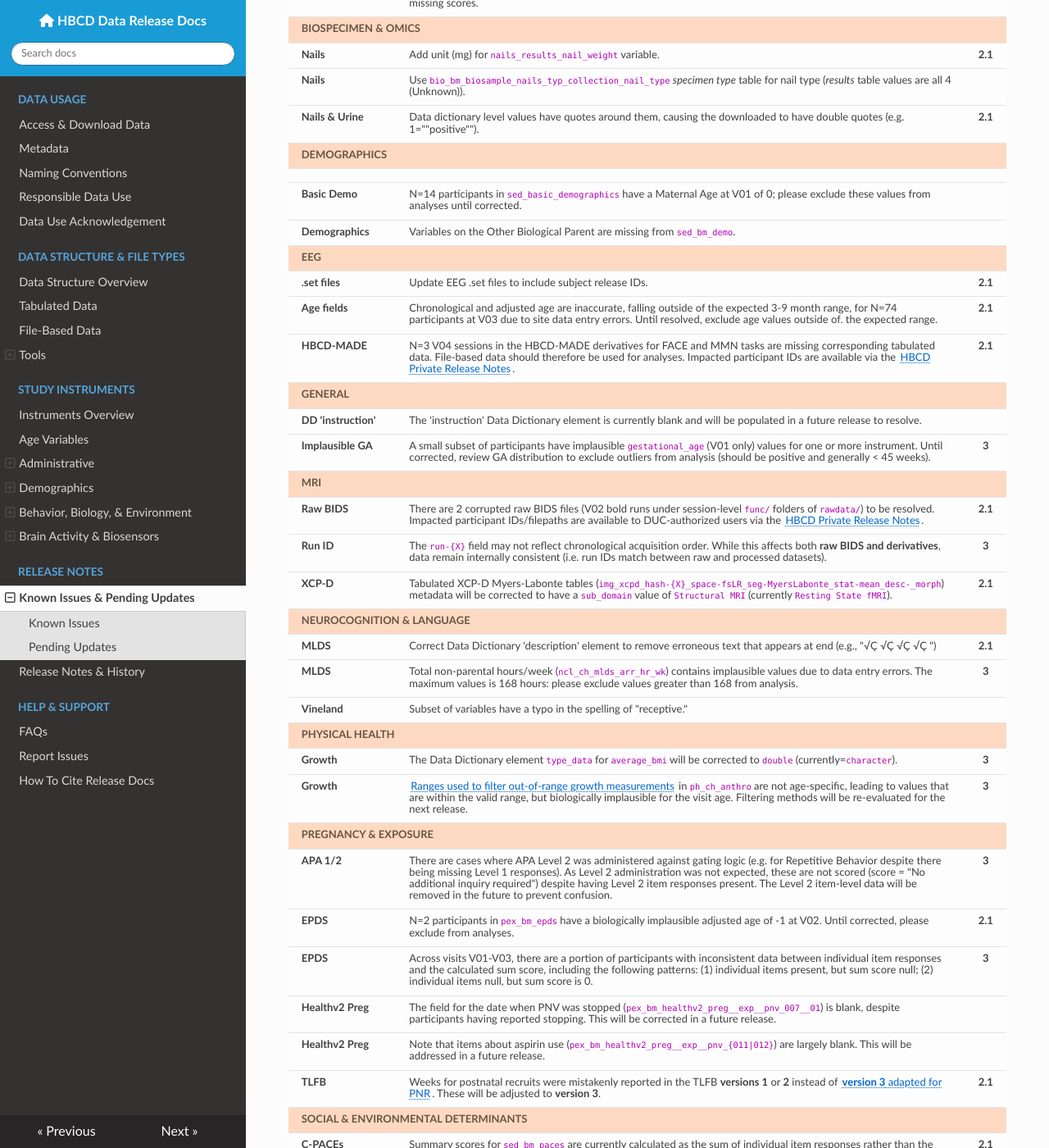
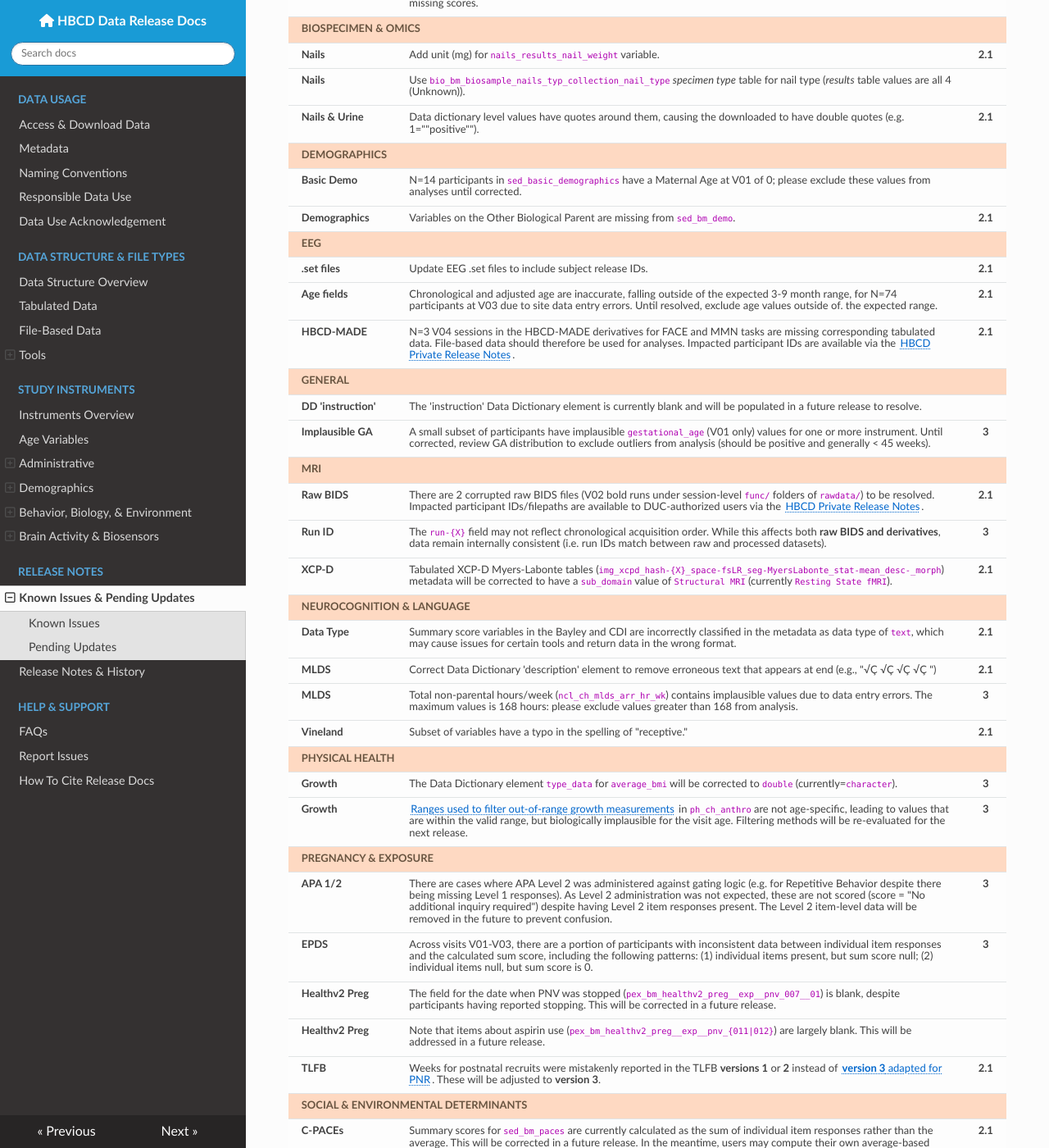
Before and after one commit to nbdc-datahub/hbcd-docs, an MkDocs documentation site: the page built from docs/changelog/issues-updates.md, in a window 1280 px wide and 1400 px high, scrolled down 837 px. Shown: the whole window at 82% size. Built offline with MkDocs 1.6.1, drawn with Linux system fonts in a browser that asks for light colours; nearby versions of some CDN libraries; some of the changed text lies outside the part shown.

```diff
--- a/docs/changelog/issues-updates.md
+++ b/docs/changelog/issues-updates.md
@@ -88,11 +88,6 @@
 </tr>
 <tr class="domain-row-issue"><td colspan="4"><strong>DEMOGRAPHICS</strong></td></tr>
 <tr>
-<td class='table-cell' style='font-weight: bold;'></td>
-<td style='word-wrap: break-word; white-space: normal;'></td>
-<td style='text-align: center; font-weight: bold;'></td>
-</tr>
-<tr>
 <td class='table-cell' style='font-weight: bold;'>Basic Demo</td>
 <td style='word-wrap: break-word; white-space: normal;'>N=14 participants in <code>sed_basic_demographics</code> have a Maternal Age at V01 of 0; please exclude these values from analyses until corrected.</td>
 <td style='text-align: center; font-weight: bold;'></td>
@@ -100,7 +95,7 @@
 <tr>
 <td class='table-cell' style='font-weight: bold;'>Demographics</td>
 <td style='word-wrap: break-word; white-space: normal;'>Variables on the Other Biological Parent are missing from <code>sed_bm_demo</code>.</td>
-<td style='text-align: center; font-weight: bold;'></td>
+<td style='text-align: center; font-weight: bold;'>2.1</td>
 </tr>
 <tr class="domain-row-issue"><td colspan="4"><strong>EEG</strong></td></tr>
 <tr>
@@ -147,6 +142,11 @@
 </tr>
 <tr class="domain-row-issue"><td colspan="4"><strong>NEUROCOGNITION &amp; LANGUAGE</strong></td></tr>
 <tr>
+<td class='table-cell' style='font-weight: bold;'>Data Type</td>
+<td style='word-wrap: break-word; white-space: normal;'>Summary score variables in the Bayley and CDI are incorrectly classified in the metadata as data type of <code>text</code>, which may cause issues for certain tools and return data in the wrong format.</td>
+<td style='text-align: center; font-weight: bold;'>2.1</td>
+</tr>
+<tr>
 <td class='table-cell' style='font-weight: bold;'>MLDS</td>
 <td style='word-wrap: break-word; white-space: normal;'>Correct Data Dictionary 'description' element to remove erroneous text that appears at end (e.g., "√Ç √Ç √Ç √Ç ")</td>
 <td style='text-align: center; font-weight: bold;'>2.1</td>
@@ -159,7 +159,7 @@
 <tr>
 <td class='table-cell' style='font-weight: bold;'>Vineland</td>
 <td style='word-wrap: break-word; white-space: normal;'>Subset of variables have a typo in the spelling of "receptive."</td>
-<td style='text-align: center; font-weight: bold;'></td>
+<td style='text-align: center; font-weight: bold;'>2.1</td>
 </tr>
 <tr class="domain-row-issue"><td colspan="4"><strong>PHYSICAL HEALTH</strong></td></tr>
 <tr>
@@ -177,11 +177,6 @@
 <td class='table-cell' style='font-weight: bold;'>APA 1/2</td>
 <td style='word-wrap: break-word; white-space: normal;'>There are cases where APA Level 2 was administered against gating logic (e.g. for Repetitive Behavior despite there being missing Level 1 responses). As Level 2 administration was not expected, these are not scored (score = "No additional inquiry required") despite having Level 2 item responses present. The Level 2 item-level data will be removed in the future to prevent confusion.</td>
 <td style='text-align: center; font-weight: bold;'>3</td>
-</tr>
-<tr>
-<td class='table-cell' style='font-weight: bold;'>EPDS</td>
-<td style='word-wrap: break-word; white-space: normal;'>N=2 participants in <code>pex_bm_epds</code> have a biologically implausible adjusted age of -1 at V02. Until corrected, please exclude from analyses.</td>
-<td style='text-align: center; font-weight: bold;'>2.1</td>
 </tr>
 <tr>
 <td class='table-cell' style='font-weight: bold;'>EPDS</td>
@@ -268,7 +263,7 @@
 <tr>
 <td class='table-cell' style='font-weight: bold;'>SU Flags</td>
 <td style='word-wrap: break-word; white-space: normal;'>A derived/rolled up substance use flag for Stimulants will be added based on positive instrument-specific Stimulant results.</td>
-<td style='text-align: center; font-weight: bold;'></td>
+<td style='text-align: center; font-weight: bold;'>2.1</td>
 </tr>
 <tr>
 <td class='table-cell' style='font-weight: bold;'>VIsit Info</td>
@@ -299,7 +294,7 @@
 <tr class="domain-row-pending"><td colspan="4"><strong>MRI</strong></td></tr>
 <tr>
 <td class='table-cell' style='font-weight: bold;'>BrainSwipes</td>
-<td style='word-wrap: break-word; white-space: normal;'>BrainSwipes will be updated with the most recent QC results, currently available in the <a href="https://hbcd-docs-private.lassoinformatics.com/#download">HBCD Private Release Notes</a>.</td>
+<td style='word-wrap: break-word; white-space: normal;'>BrainSwipes QC results will be updated with latest results currently available in the <a href="https://hbcd-docs-private.lassoinformatics.com/#download">HBCD Private Release Notes</a>.</td>
 <td style='text-align: center; font-weight: bold;'>2.1</td>
 </tr>
 <tr>
@@ -310,7 +305,7 @@
 <tr>
 <td class='table-cell' style='font-weight: bold;'>Scanner Info</td>
 <td style='word-wrap: break-word; white-space: normal;'>Scanner information (currently available in the scans TSV files within the raw BIDS data as well as all sidecar JSON files) will be provided as tabulated data.</td>
-<td style='text-align: center; font-weight: bold;'></td>
+<td style='text-align: center; font-weight: bold;'>2.1</td>
 </tr>
 <tr>
 <td class='table-cell' style='font-weight: bold;'>Summary Forms</td>
```
Also changed, not shown: docs/instruments/demo/basicdemo.md (+12 -3 lines), 1 other file.
